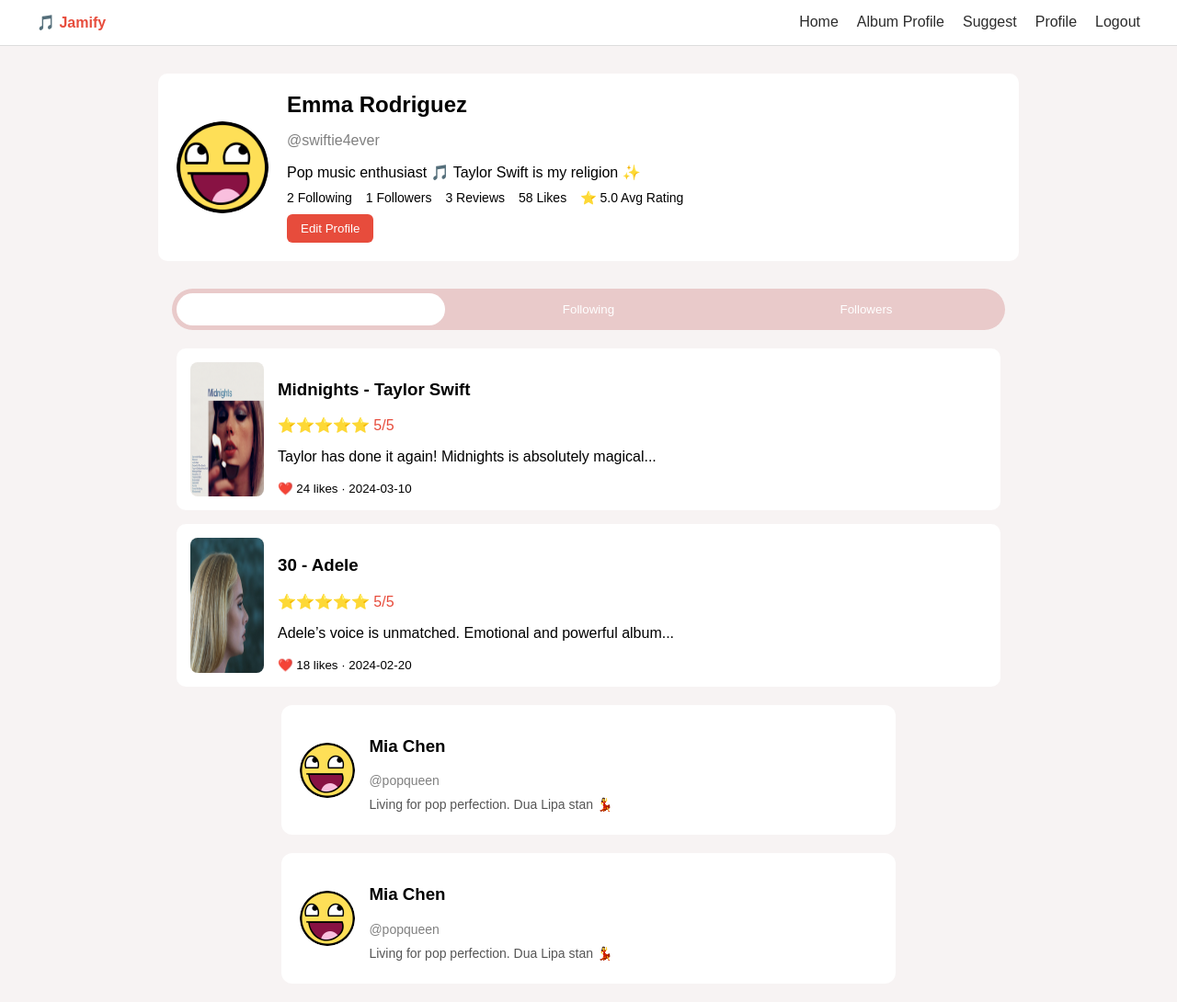
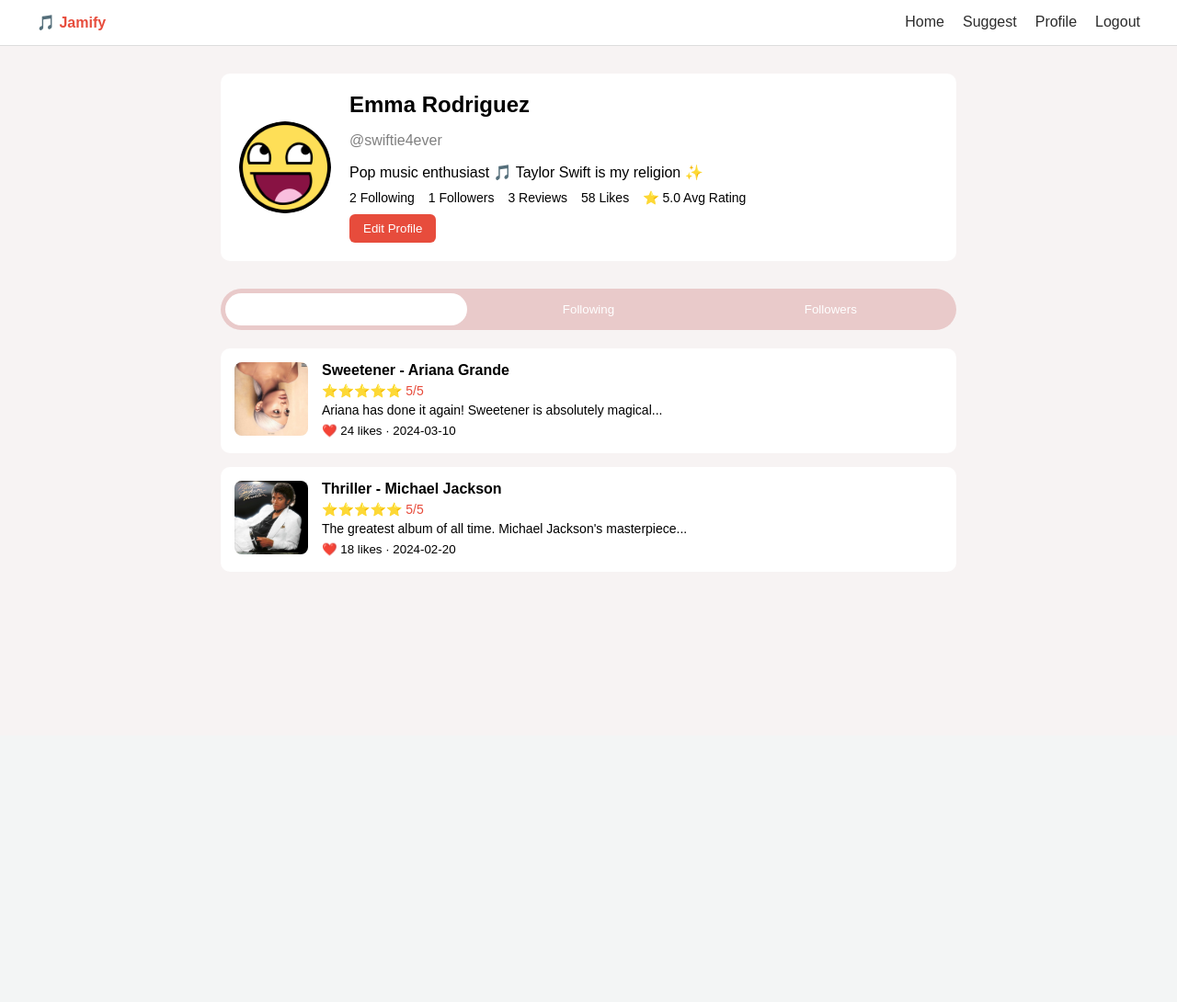
Before and after one commit to mariam2304008-gif/Jamify-Project, a web app: file HTML/profile.html in a window 1280 px wide. Shown: the whole page at 92% size. After the commit the page ends 605 px from the top, so only its background shows below. Run offline with its HTML, style and script files only (its server is not run), Linux system fonts and the light colour scheme.

Commit message:
changed css in profile, added localstorage integration for profile user, made the edit button functional

```diff
--- a/CSS/profile.css
+++ b/CSS/profile.css
@@ -2,6 +2,14 @@ body {
     font-family: Arial, sans-serif;
     background: #f7f3f3;
     margin: 0;
+}
+
+/* Main content wrapper for consistent width */
+.main-content {
+    width: 70%;
+    max-width: 800px;
+    margin: 0 auto;
+    box-sizing: border-box;
 }
 
 /* Navbar */
@@ -44,20 +52,34 @@ body {
     display: flex;
     gap: 20px;
     background: white;
-    margin: 30px auto;
+    margin: 30px 0;
     padding: 20px;
-    width: 70%;
+    width: 100%;
     border-radius: 10px;
     align-items: center;
+    overflow: hidden;
+    box-sizing: border-box;
 }
 
 .profile-img {
     width: 100px;
+    height: 100px;
     border-radius: 50%;
+    object-fit: cover;
+    flex-shrink: 0;
+}
+
+.profile-info {
+    overflow: hidden;
+    word-wrap: break-word;
+    overflow-wrap: break-word;
+    min-width: 0;
 }
 
 .profile-info h2 {
     margin: 0;
+    word-wrap: break-word;
+    overflow-wrap: break-word;
 }
 
 .username {
@@ -75,6 +97,25 @@ body {
     margin-bottom: 10px;
 }
 
+.edit-buttons {
+    display: flex;
+    gap: 10px;
+    margin-top: 10px;
+}
+
+.edit-buttons button {
+    background: #e74c3c;
+    color: white;
+    border: none;
+    padding: 8px 15px;
+    border-radius: 6px;
+    cursor: pointer;
+}
+
+.edit-buttons button:hover {
+    background: #c0392b;
+}
+
 button {
     background: #e74c3c;
     color: white;
@@ -84,31 +125,37 @@ button {
     cursor: pointer;
 }
 
-/* Tabs */
+/* Tabs - consolidated */
 .tabs {
     display: flex;
     justify-content: center;
-    margin: 20px;
-    gap: 10px;
+    margin: 20px 0;
+    width: 100%;
+    background: #e9caca;
+    border-radius: 25px;
+    padding: 5px;
+    box-sizing: border-box;
 }
 
 .tab {
-    padding: 10px 30px;
+    flex: 1;
+    padding: 10px;
+    border: none;
+    background: transparent;
+    cursor: pointer;
     border-radius: 20px;
-    border: none;
-    cursor: pointer;
-    background: #f1dada;
+    font-weight: 500;
 }
 
 .tab.active {
-    background: #eaa;
+    background: white;
 }
 
 /* Content */
 .tab-content {
     display: none;
-    width: 70%;
-    margin: auto;
+    width: 100%;
+    box-sizing: border-box;
 }
 
 .tab-content.active {
@@ -123,11 +170,46 @@ button {
     padding: 15px;
     margin: 15px 0;
     border-radius: 10px;
+    overflow: hidden;
+    width: 100%;
+    box-sizing: border-box;
 }
 
 .review-card img {
     width: 80px;
+    height: 80px;
     border-radius: 8px;
+    object-fit: cover;
+    flex-shrink: 0;
+}
+
+.review-card .review-text {
+    overflow: hidden;
+    word-wrap: break-word;
+    overflow-wrap: break-word;
+}
+
+.review-card .review-text h3 {
+    margin: 0 0 5px 0;
+    font-size: 16px;
+    word-wrap: break-word;
+    overflow-wrap: break-word;
+}
+
+.review-card .review-text h3 a {
+    text-decoration: none;
+    color: inherit;
+}
+
+.review-card .review-text h3 a:hover {
+    color: #e74c3c;
+}
+
+.review-card .review-text p {
+    margin: 5px 0;
+    font-size: 14px;
+    word-wrap: break-word;
+    overflow-wrap: break-word;
 }
 
 .rating {
@@ -183,15 +265,26 @@ button {
     gap: 15px;
     background: white;
     padding: 15px 20px;
-    margin: 20px auto;
-    width: 70%;
+    margin: 20px 0;
+    width: 100%;
     border-radius: 12px;
+    overflow: hidden;
+    box-sizing: border-box;
 }
 
 .user-img {
     width: 60px;
     height: 60px;
     border-radius: 50%;
+    object-fit: cover;
+    flex-shrink: 0;
+}
+
+.user-info {
+    overflow: hidden;
+    word-wrap: break-word;
+    overflow-wrap: break-word;
+    min-width: 0;
 }
 
 /* Username style */
@@ -205,26 +298,39 @@ button {
     font-size: 14px;
     color: #555;
 }
-.tabs {
-    display: flex;
-    justify-content: center;
-    margin: 20px auto;
-    width: 70%;
-    background: #e9caca;
-    border-radius: 25px;
-    padding: 5px;
+
+/* Additional constraints for containers */
+.profile-card,
+.user-card {
+    max-width: 100%;
 }
 
-.tab {
-    flex: 1;
-    padding: 10px;
-    border: none;
-    background: transparent;
-    cursor: pointer;
-    border-radius: 20px;
-    font-weight: 500;
+/* Responsive adjustments */
+@media (max-width: 600px) {
+    .profile-card {
+        width: 90%;
+        flex-direction: column;
+        text-align: center;
+    }
+
+    .tabs {
+        width: 90%;
+    }
+
+    .tab-content {
+        width: 90%;
+    }
+
+    .main-content {
+        width: 90%;
+    }
+
+    .profile-info {
+        text-align: center;
+    }
+
+    .stats {
+        flex-wrap: wrap;
+        justify-content: center;
+    }
 }
-
-.tab.active {
-    background: white;
-}
--- a/CSS/suggest.css
+++ b/CSS/suggest.css
@@ -74,6 +74,7 @@ h1 {
 }
 
 .form-card {
+  background-color: white;
   border: 1.5px solid #c0392b;
   border-radius: 10px;
   padding: 28px;
--- a/HTML/profile.html
+++ b/HTML/profile.html
@@ -2,6 +2,7 @@
 <html lang="en">
 <head>
     <meta charset="UTF-8">
+    <meta name="viewport" content="width=device-width, initial-scale=1.0">
     <title>Jamify Profile</title>
     <link rel="stylesheet" href="../CSS/profile.css">
 </head>
@@ -12,21 +13,23 @@
     <div class="logo">🎵 Jamify</div>
     <ul class="nav-links">
         <li><a href="../HTML/index.html">Home</a></li>
-        <li><a href="../HTML/album.html">Album Profile</a></li>
         <li><a href="../HTML/suggest.html">Suggest</a></li>
         <li><a href="../HTML/profile.html">Profile</a></li>
         <li><a href="../HTML/logout.html">Logout</a></li>
     </ul>
 </nav>
 
+<!-- Main content wrapper -->
+<div class="main-content">
+
 <!-- Profile Card -->
 <div class="profile-card">
     <img src="../Images/album-profile-images/epic.png" class="profile-img">
 
     <div class="profile-info">
-        <h2>Emma Rodriguez</h2>
-        <p class="username">@swiftie4ever</p>
-        <p class="bio">Pop music enthusiast 🎵 Taylor Swift is my religion ✨</p>
+        <h2 id="displayName" class="editable-text" contenteditable="false">Emma Rodriguez</h2>
+        <p class="username" id="displayUsername">@swiftie4ever</p>
+        <p class="bio" id="displayBio" class="editable-text" contenteditable="false">Pop music enthusiast 🎵 Taylor Swift is my religion ✨</p>
 
         <div class="stats">
             <span>2 Following</span>
@@ -36,6 +39,10 @@
             <span>⭐ 5.0 Avg Rating</span>
         </div>
 
+        <div class="edit-buttons" id="editButtons" style="display: none;">
+            <button id="saveBtn">Save</button>
+            <button id="cancelBtn">Cancel</button>
+        </div>
         <button id="editBtn">Edit Profile</button>
     </div>
 </div>
@@ -52,24 +59,24 @@
 
     <!-- Review Card -->
     <div class="review-card">
-        <img src="../Images/profile-images/Midnights_-_Taylor_Swift.png">
-        <div>
-            <h3>Midnights - Taylor Swift</h3>
+        <a href="albums/sweetener.html"><img src="../Images/album-profile-images/sweetener.jpg"></a>
+        <div class="review-text">
+            <h3><a href="albums/sweetener.html">Sweetener - Ariana Grande</a></h3>
             <p class="rating">⭐⭐⭐⭐⭐ 5/5</p>
             <p>
-                Taylor has done it again! Midnights is absolutely magical...
+                Ariana has done it again! Sweetener is absolutely magical...
             </p>
             <small>❤️ 24 likes · 2024-03-10</small>
         </div>
     </div>
 
     <div class="review-card">
-        <img src="../Images/profile-images/Adele_-_30.png">
-        <div>
-            <h3>30 - Adele</h3>
+        <a href="albums/thriller.html"><img src="../Images/album-profile-images/thriller.png"></a>
+        <div class="review-text">
+            <h3><a href="albums/thriller.html">Thriller - Michael Jackson</a></h3>
             <p class="rating">⭐⭐⭐⭐⭐ 5/5</p>
             <p>
-                Adele’s voice is unmatched. Emotional and powerful album...
+                The greatest album of all time. Michael Jackson's masterpiece...
             </p>
             <small>❤️ 18 likes · 2024-02-20</small>
         </div>
@@ -77,49 +84,28 @@
 
 </div>
 
-<div id="following" class="tab-content active">
- <div class="user-card">
-    <img src="../Images/album-profile-images/epic.png" class="user-img">
-
+<div id="following" class="tab-content">
+    <div class="user-card">
+        <img src="../Images/album-profile-images/epic.png" class="user-img">
         <div class="user-info">
-            <h3>Mia Chen</h3>
-            <p class="username">@popqueen</p>
-            <p class="bio">Living for pop perfection. Dua Lipa stan 💃</p>
+            <h3>Reviewer</h3>
+            <p class="username">@placeholder</p>
+            <p class="bio">Lorem ipsum dolor sit amet, consectetur adipiscing elit.</p>
         </div>
     </div>
 </div>
 
-<div id="followers" class="tab-content active">
-
+<div id="followers" class="tab-content">
     <div class="user-card">
         <img src="../Images/album-profile-images/epic.png" class="user-img">
-
         <div class="user-info">
-            <h3>Mia Chen</h3>
-            <p class="username">@popqueen</p>
-            <p class="bio">Living for pop perfection. Dua Lipa stan 💃</p>
-        </div>
-    </div>
-
-
-</div>
-<!-- Edit Profile Modal -->
-<div id="editModal" class="modal">
-    <div class="modal-content">
-        <h3>Edit Profile</h3>
-
-        <input type="text" id="editName" placeholder="Name">
-        <input type="text" id="editUsername" placeholder="Username">
-        <textarea id="editBio" placeholder="Bio"></textarea>
-
-        <div class="modal-buttons">
-            <button id="saveProfile">Save</button>
-            <button id="closeModal">Cancel</button>
+            <h3>Reviewer</h3>
+            <p class="username">@placeholder</p>
+            <p class="bio">Lorem ipsum dolor sit amet, consectetur adipiscing elit.</p>
         </div>
     </div>
 </div>
-
-
 <script src="../JavaScript/profile.js"></script>
+</div><!-- End main-content -->
 </body>
 </html>
```
Also changed, not shown: JavaScript/profile.js (+100 -17 lines).
